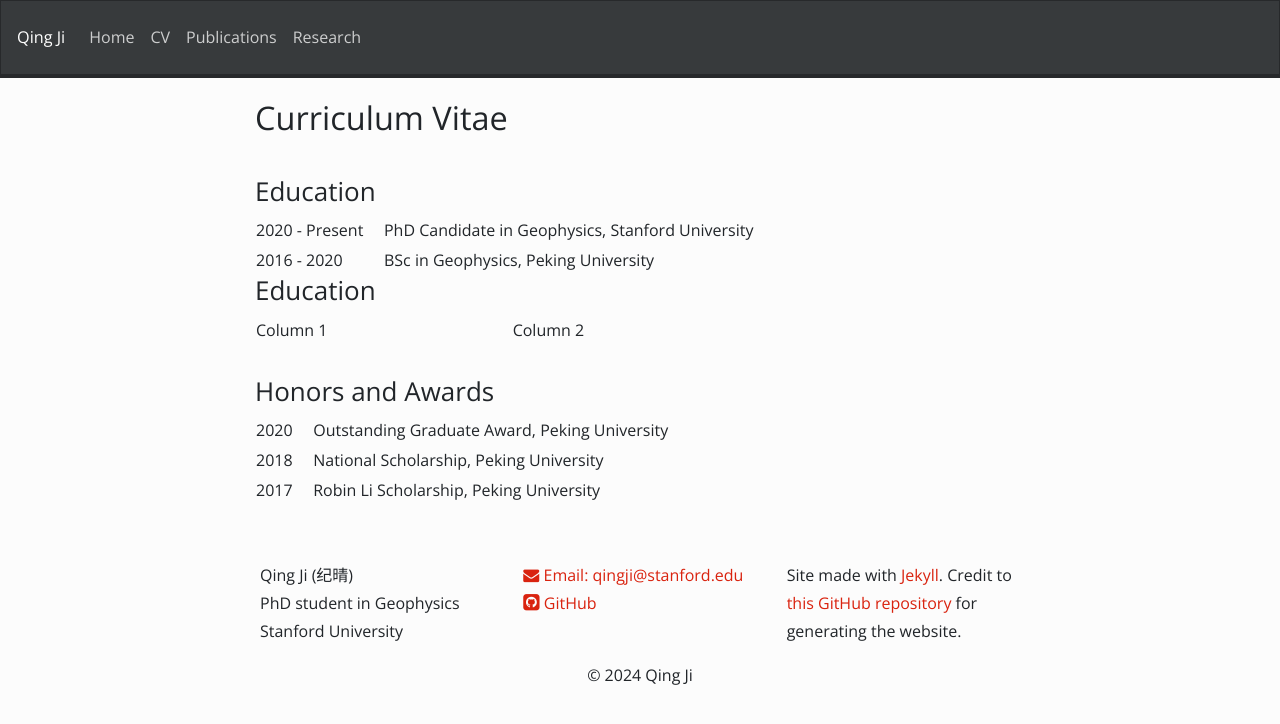
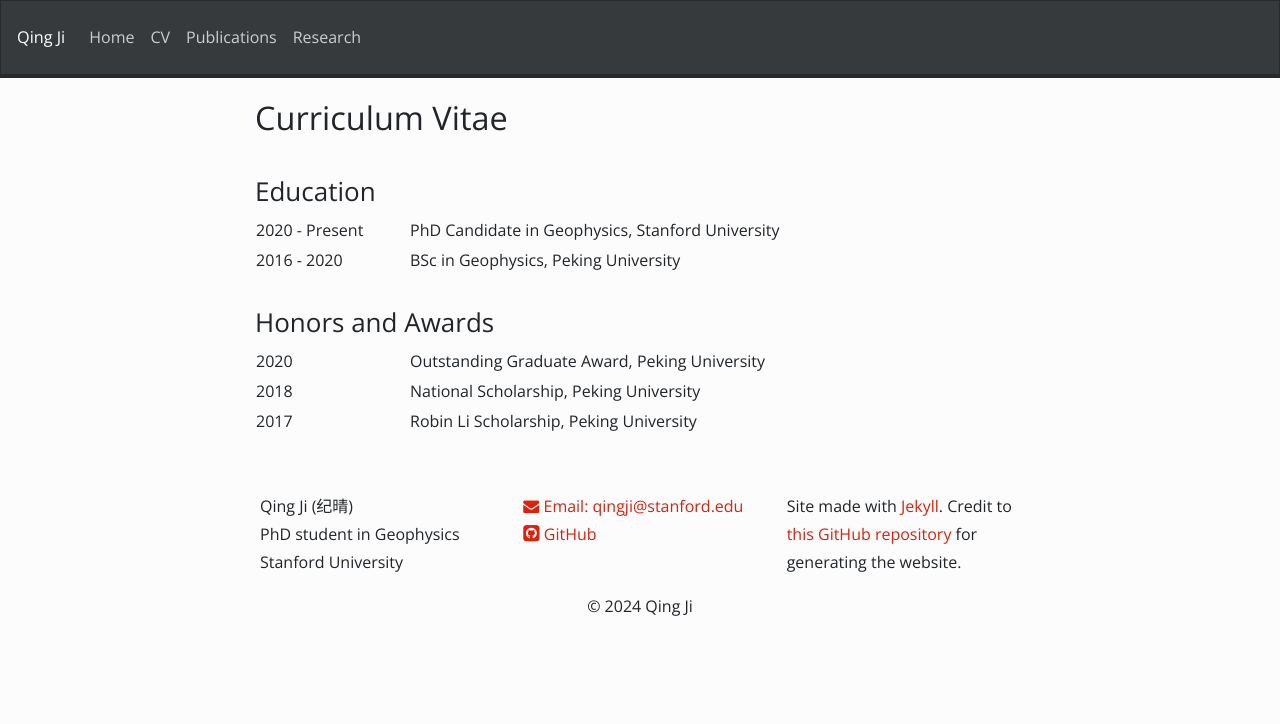
Before and after one commit to NickJi98/NickJi98.github.io, a Jekyll site: the page built from _pages/CV.md, in a window 1280 px wide. Shown: the top 724 px of the page. Built offline with Jekyll 4.4.1, drawn with Linux system fonts in a browser that asks for light colours; nearby versions of some CDN libraries; a style sheet for code colours, icons or effects is not loaded.

Commit message:
Update CV.md

```diff
--- a/_pages/CV.md
+++ b/_pages/CV.md
@@ -9,27 +9,35 @@ permalink: /CV/
 #### &nbsp; ####
 
 ## Education
-
-| :------------- | :----: | :------------------------------------------------- |
-| 2020 - Present | &nbsp;&nbsp;&nbsp;&nbsp; | PhD Candidate in Geophysics, Stanford University |
-| 2016 - 2020    | &nbsp;&nbsp;&nbsp;&nbsp; | BSc in Geophysics, Peking University             |
-
-
-## Education
 <table style="width: 100%;">
-  <col width="100px">
-  <col width="200px">
+  <col width="20%;">
+  <col width="80%;">
   <tr>
-    <td>Column 1</td>
-    <td>Column 2</td>
+    <td>2020 - Present</td>
+    <td>PhD Candidate in Geophysics, Stanford University</td>
+  </tr>
+  <tr>
+    <td>2016 - 2020</td>
+    <td>BSc in Geophysics, Peking University</td>
   </tr>
 </table>
 
 
 #### &nbsp; ####
 ## Honors and Awards
-
-| :------------- | :----: | :------------------------------------------------- |
-| 2020 | &nbsp;&nbsp;&nbsp;&nbsp; | Outstanding Graduate Award, Peking University |
-| 2018 | &nbsp;&nbsp;&nbsp;&nbsp; | National Scholarship, Peking University |
-| 2017 | &nbsp;&nbsp;&nbsp;&nbsp; | Robin Li Scholarship, Peking University |
+<table style="width: 100%;">
+  <col width="20%;">
+  <col width="80%;">
+  <tr>
+    <td>2020</td>
+    <td>Outstanding Graduate Award, Peking University</td>
+  </tr>
+  <tr>
+    <td>2018</td>
+    <td>National Scholarship, Peking University</td>
+  </tr>
+  <tr>
+    <td>2017</td>
+    <td>Robin Li Scholarship, Peking University</td>
+  </tr>
+</table>
```
